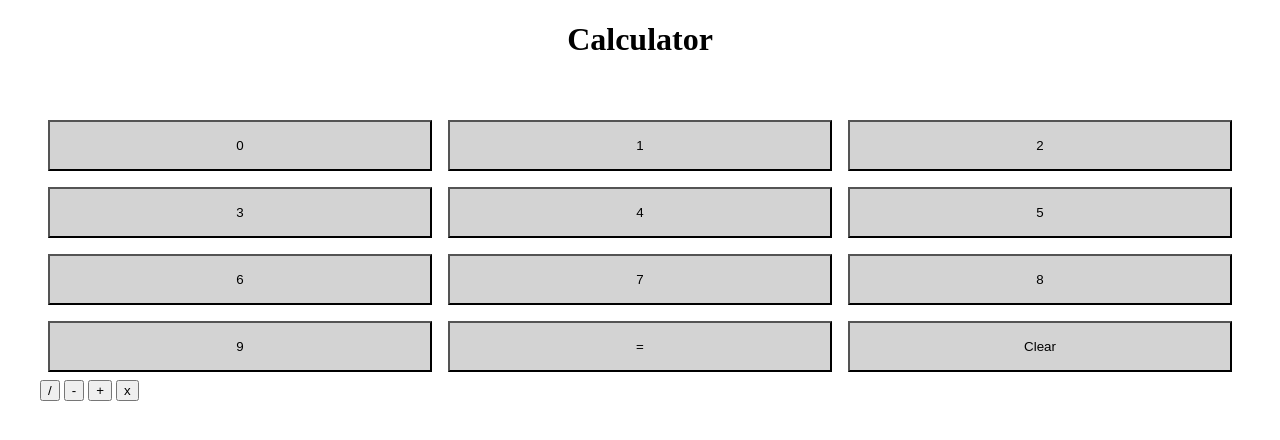
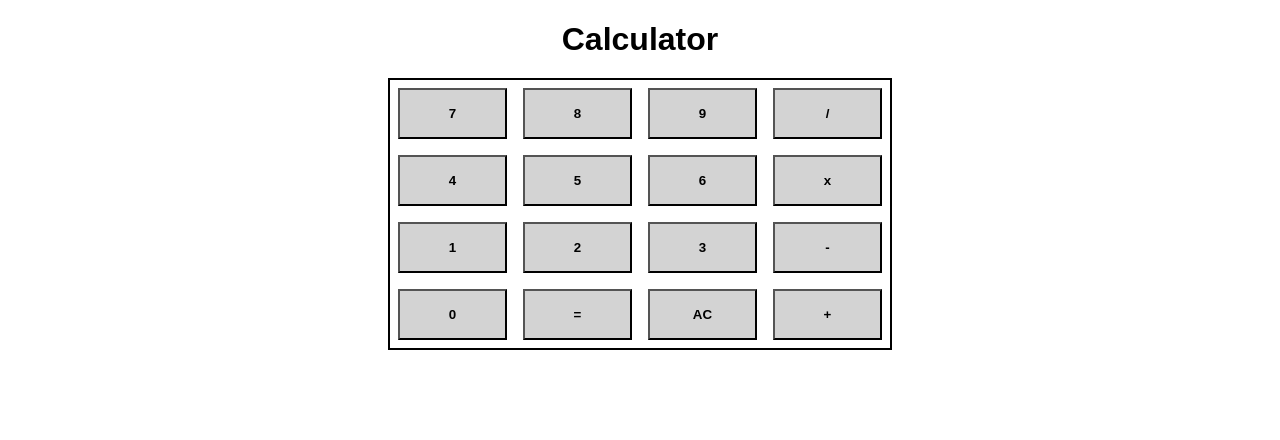
Before and after one commit to DannyTu2/calculator-JS, a plain HTML site: page index.html in a window 1280 px wide. Drawn offline with Linux system fonts and the light colour scheme.

Commit message:
Fix calculator functionality

```diff
--- a/index.html
+++ b/index.html
@@ -7,39 +7,39 @@
 <body>
     <h1> Calculator </h1>
     <div class="display">
-        <p id="result-display"> </p>
+        <div id="result-display"> </div>
     </div>
-
 
     <div class="container">
         <div class="row">
-            <button class="cell" id="0" onclick="display(0)"> 0</button>
+
+            <button class="cell" id="7" onclick="display(7)"> 7</button>
+            <button class="cell" id="8" onclick="display(8)"> 8</button>
+            <button class="cell" id="9" onclick="display(9)"> 9</button>
+            <button class ="cell" onclick="setOperator('/')"> / </button>
+        </div>
+        <div class="row">
+            <button class="cell" id="4" onclick="display(4)"> 4</button>
+            <button class="cell" id="5" onclick="display(5)"> 5</button>
+            <button class="cell" id="6" onclick="display(6)"> 6</button>
+            <button class ="cell" onclick="setOperator('*')"> x </button>
+        </div>
+
+        <div class="row">
             <button class="cell" id="1" onclick="display(1)"> 1</button>
             <button class="cell" id="2" onclick="display(2)"> 2</button>
+            <button class="cell" id="3" onclick="display(3)"> 3</button>
+            <button class ="cell" onclick="setOperator('-')"> - </button>
         </div>
+
         <div class="row">
-            <button class="cell" id="3" onclick="display(3)"> 3</button>
-            <button class="cell" id="4" onclick="display(4)"> 4</button>
-            <button class="cell" id="5" onclick="display(5)"> 5</button>
+        <button class="cell" id="0" onclick="display(0)"> 0</button>
+        <button class="cell" onclick="operateValue()"> = </button>
+        <button class="cell" onclick="clearValue()">AC</button>
+        <button class ="cell" onclick="setOperator('+')"> + </button>
+        </div>
+    </div>
 
-        </div>
-        <div class="row">
-            <button class="cell" id="6" onclick="display(6)"> 6</button>
-            <button class="cell" id="7" onclick="display(7)"> 7</button>
-            <button class="cell" id="8" onclick="display(8)"> 8</button>
-        </div>
-        <div class="row">
-            <button class="cell" id="9" onclick="display(9)"> 9</button>
-            <button class="cell" onclick="operateValue()"> = </button>
-            <button class="cell" onclick="clearValue()">Clear</button>
-        </div>
-        <button onclick="setOperator('/')"> / </button>
-        <button onclick="setOperator('-')"> - </button>
-        <button onclick="setOperator('+')"> + </button>
-        <button onclick="setOperator('*')"> x </button>
-
-
-    </div>
     <script src="script.js"></script>
 </body>
 
--- a/style.css
+++ b/style.css
@@ -1,11 +1,21 @@
 .container {
-    max-width: 1200px;
+    max-width: 500px;
+    max-height: 700px;
     margin: 0 auto;
+    outline: 2px solid black;
+}
+
+.titleCalculator {
+    font-size: medium;
 }
 
 .row {
     display: flex;
+}
 
+#result-display {
+    height:auto;
+    width:auto;
 }
 
 .display {
@@ -16,6 +26,7 @@
 
 h1 {
     text-align: center;
+    font-family: fantasy;
 }
 
 .cell{ /* in other words column here */
@@ -23,5 +34,7 @@ h1 {
     padding: 1rem 0;
     flex: 1;
     margin:8px;
+    width:70px;
+    font-weight: bold;
 
 }
```
